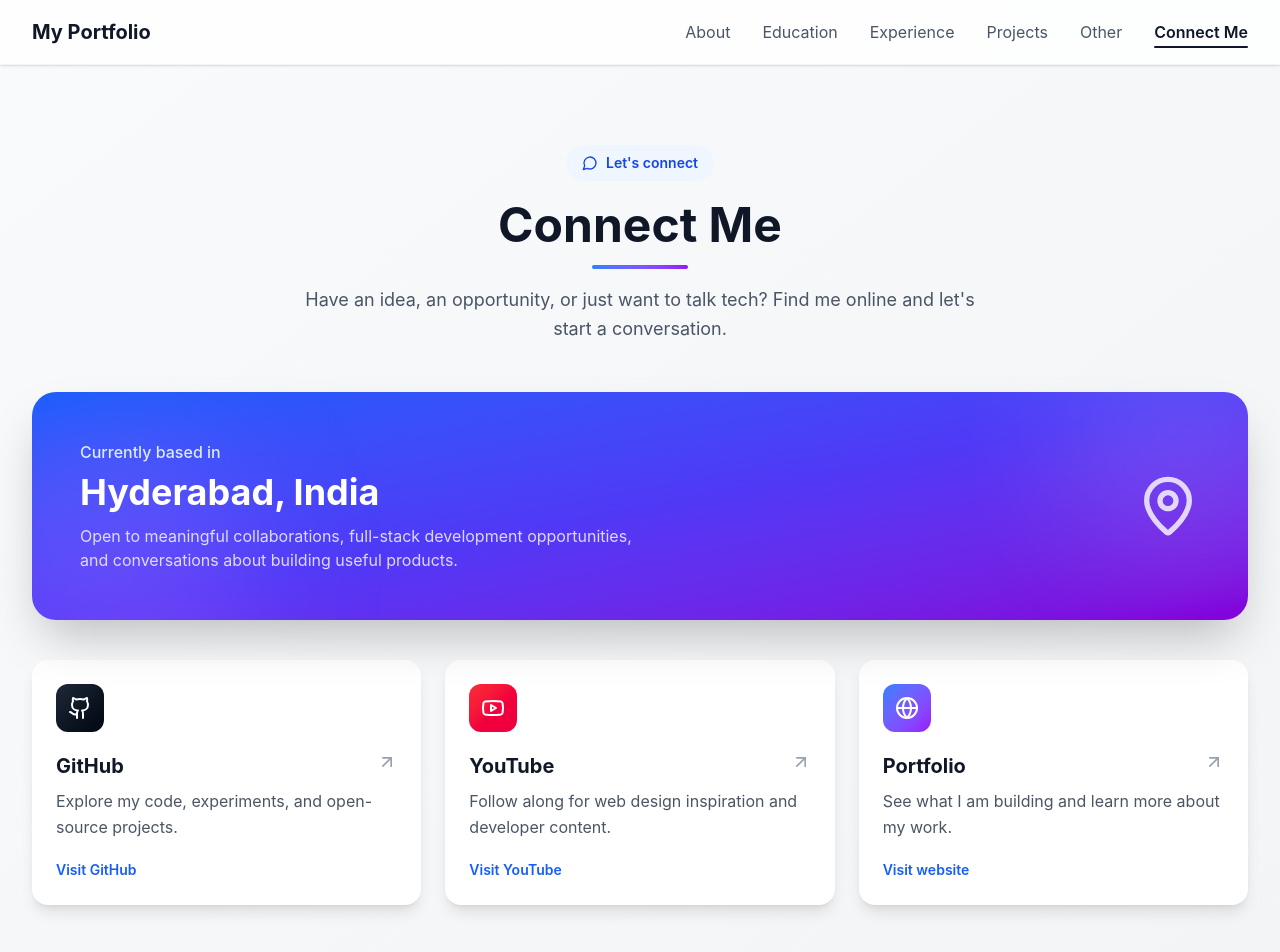
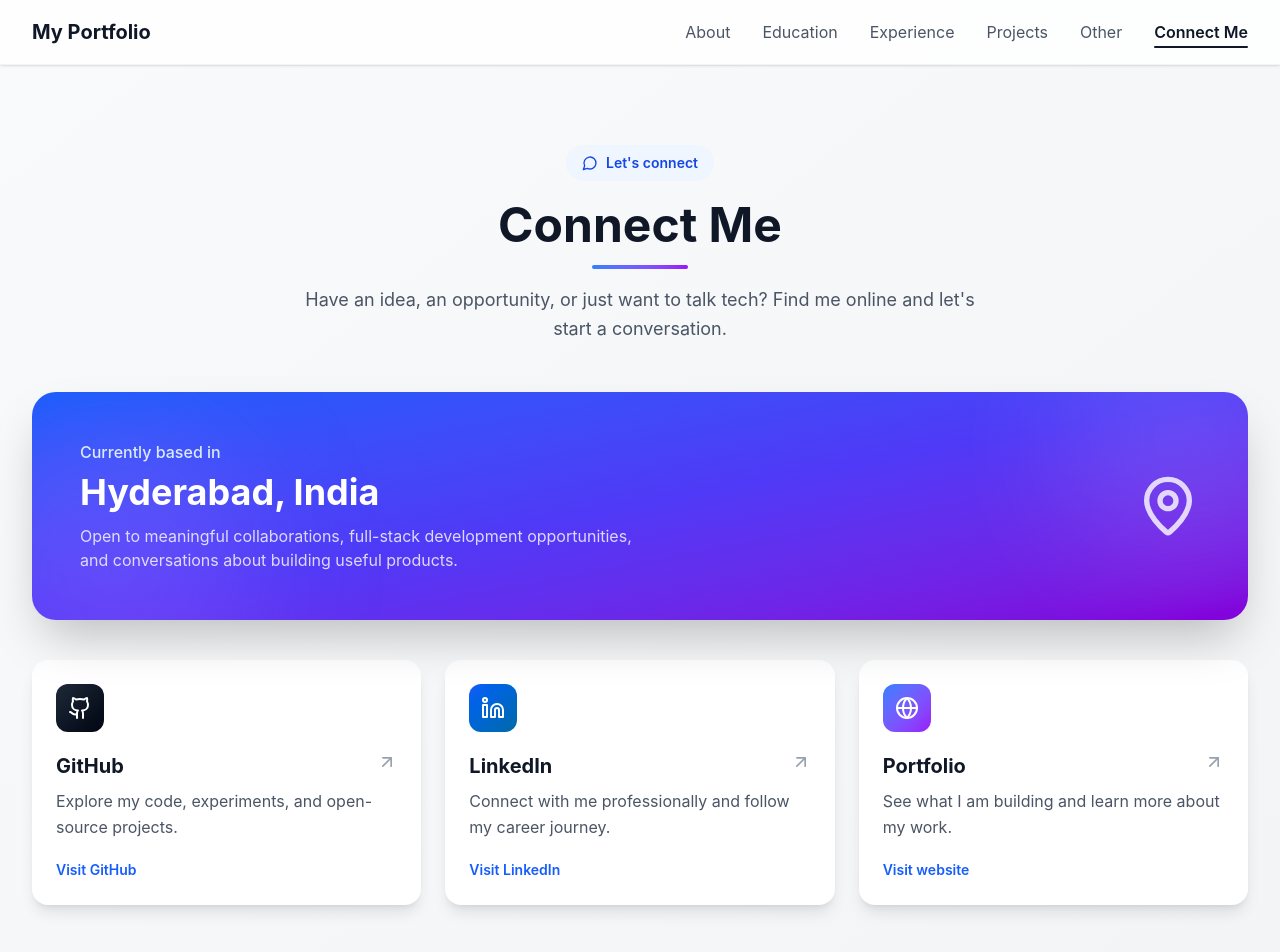
Before and after one commit to kalyan-dasari/MyPortfolio, a React (Vite) app: page /connect in a window 1280 px wide. Shown: the top 952 px of the page. Built offline with nearby package versions, Linux system fonts and the light colour scheme.

Commit message:
feat(ui): replace YouTube link with LinkedIn in ConnectPage

```diff
--- a/src/app/pages/ConnectPage.tsx
+++ b/src/app/pages/ConnectPage.tsx
@@ -1,5 +1,5 @@
 import { motion } from 'motion/react';
-import { ArrowUpRight, Github, Globe, MapPin, MessageCircle, Youtube } from 'lucide-react';
+import { ArrowUpRight, Github, Globe, Linkedin, MapPin, MessageCircle } from 'lucide-react';
 
 const connectionOptions = [
   {
@@ -11,12 +11,12 @@ const connectionOptions = [
     className: 'from-gray-800 to-gray-950',
   },
   {
-    title: 'YouTube',
-    description: 'Follow along for web design inspiration and developer content.',
-    href: 'https://www.youtube.com/@LifewithKalyan',
-    icon: Youtube,
-    label: 'Visit YouTube',
-    className: 'from-red-500 to-rose-600',
+    title: 'LinkedIn',
+    description: 'Connect with me professionally and follow my career journey.',
+    href: 'https://linkedin.com/in/kalyan-dasari/',
+    icon: Linkedin,
+    label: 'Visit LinkedIn',
+    className: 'from-blue-600 to-sky-700',
   },
   {
     title: 'Portfolio',
```
